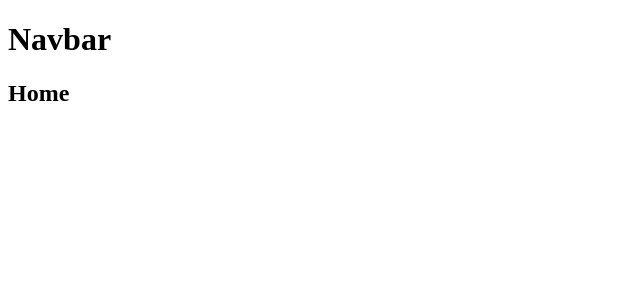
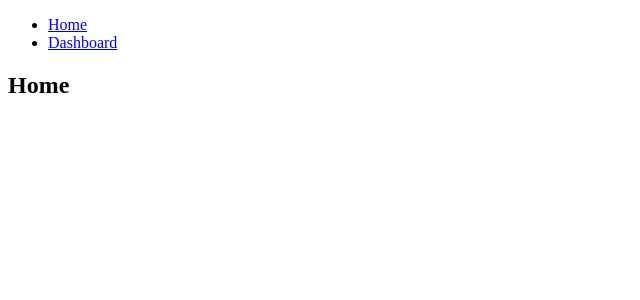
Before and after one commit to Kaustubh0912/ReactTut, a React (Vite) app: page / in a window 1280 px wide. Shown: the top 300 px of the page, without its empty margins (0-640 px from the left). Built offline with nearby package versions, Linux system fonts and the light colour scheme.

Commit message:
linking pages

```diff
--- a/src/App.jsx
+++ b/src/App.jsx
@@ -10,8 +10,8 @@ function App() {
      <BrowserRouter>
       <Navbar/>
         <Routes>
-          <Route exact path="/" element={<Home />} />
-          <Route exact path="/dashboard" element={<Dashboard />} />
+          <Route path="/" element={<Home />} />
+          <Route path="/dashboard" element={<Dashboard />} />
         </Routes>
      </BrowserRouter>
     </>
--- a/src/screens/components/Navbar/Navbar.jsx
+++ b/src/screens/components/Navbar/Navbar.jsx
@@ -1,10 +1,15 @@
 import React from 'react'
+import {Link} from 'react-router-dom';
+
 
 const Navbar = () => {
   return (
-    <div>
-      <h1>Navbar</h1>
-    </div>
+    <nav>
+        <ul>
+            <li><Link to="/">Home</Link></li>
+            <li><Link to="/dashboard">Dashboard</Link></li>
+        </ul>
+    </nav>
   )
 }
 
```
